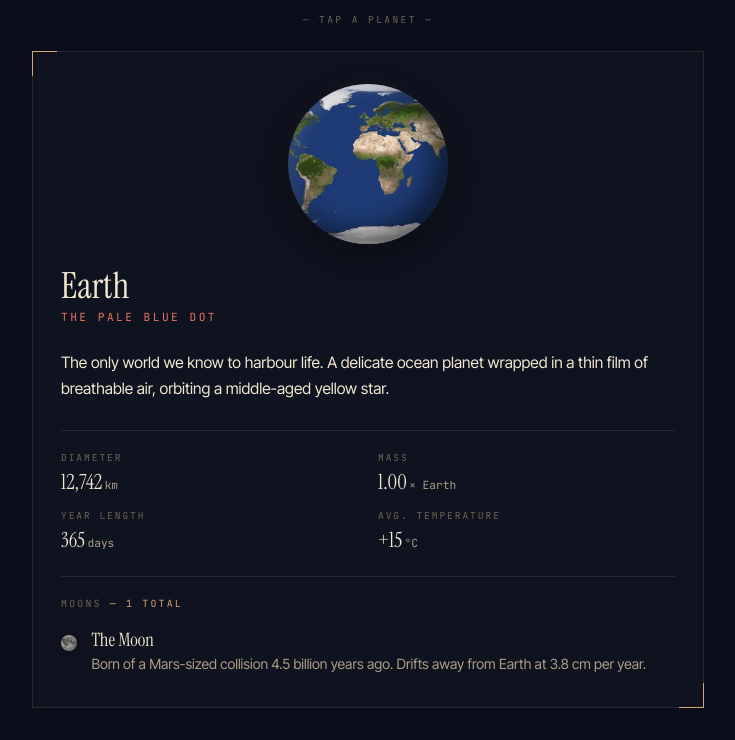
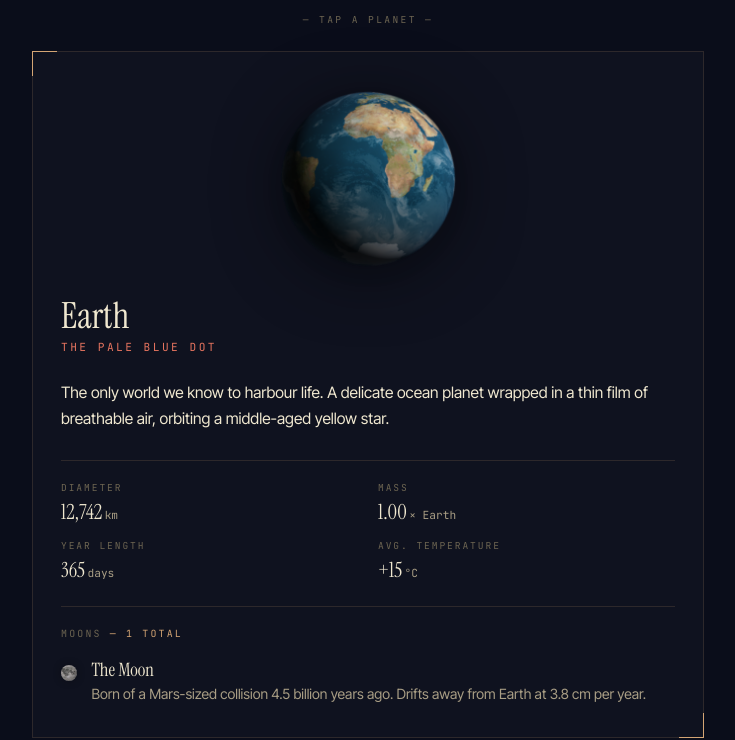
Before and after one commit to davidmufc1966-dev/cosmos, a plain HTML site: page index.html in a window 1280 px wide. Shown: the part 1137-1877 px from the top of the page, without its empty margins (272-1007 px from the left). Drawn offline with Linux system fonts and the light colour scheme; files whose address does not match are found by name.

Commit message:
Refactor planet hero image implementation
Updated planet hero image handling and styles for Saturn and other planets.

```diff
--- a/index.html
+++ b/index.html
@@ -797,14 +797,21 @@ footer .source {
     0 8px 32px rgba(0, 0, 0, 0.5);
 }
 
-/* Free-form planet hero (Saturn with rings — extends beyond planet body) */
+/* Photo hero — square planets render at a smaller width because the
+   sphere fills the canvas; Saturn's wider canvas needs more room so
+   the rings have space to extend past the body. */
 .planet-hero-img {
   display: block;
   margin: 0 auto 1.5rem;
   max-width: 90%;
-  width: clamp(200px, 56vw, 280px);
   height: auto;
   filter: drop-shadow(0 8px 32px rgba(0, 0, 0, 0.6));
+}
+.planet-hero-img--square {
+  width: clamp(140px, 38vw, 190px);
+}
+.planet-hero-img--wide {
+  width: clamp(220px, 60vw, 320px);
 }
 
 .sphere-shade {
@@ -1347,18 +1354,12 @@ function selectPlanet(i) {
     el.classList.toggle('active', idx === i);
   });
 
-  // Planet hero visual — Saturn uses a pre-rendered image (with rings),
-  // others use a circular div with the equirectangular texture
-  const imgUrl = planetImages[p.name];
-  let heroHTML;
-  if (p.name === 'Saturn') {
-    heroHTML = `<img class="planet-hero-img" src="./saturn.png" alt="Saturn">`;
-  } else {
-    const heroStyle = imgUrl
-      ? `background: url('${imgUrl}') center / cover no-repeat, ${p.color};`
-      : `background: ${p.color};`;
-    heroHTML = `<div class="planet-hero" style="${heroStyle}"></div>`;
-  }
+  // Planet hero — all eight use pre-rendered photorealistic spheres
+  // from /planets/. Saturn's image is wider (it has rings), so it
+  // gets the --wide modifier; the others are square sphere portraits.
+  const slug = p.name.toLowerCase();
+  const heroMod = p.name === 'Saturn' ? 'planet-hero-img--wide' : 'planet-hero-img--square';
+  const heroHTML = `<img class="planet-hero-img ${heroMod}" src="./planets/${slug}.png" alt="${p.name}">`;
 
   let moonsHTML;
   if (md.count === 0) {
```
